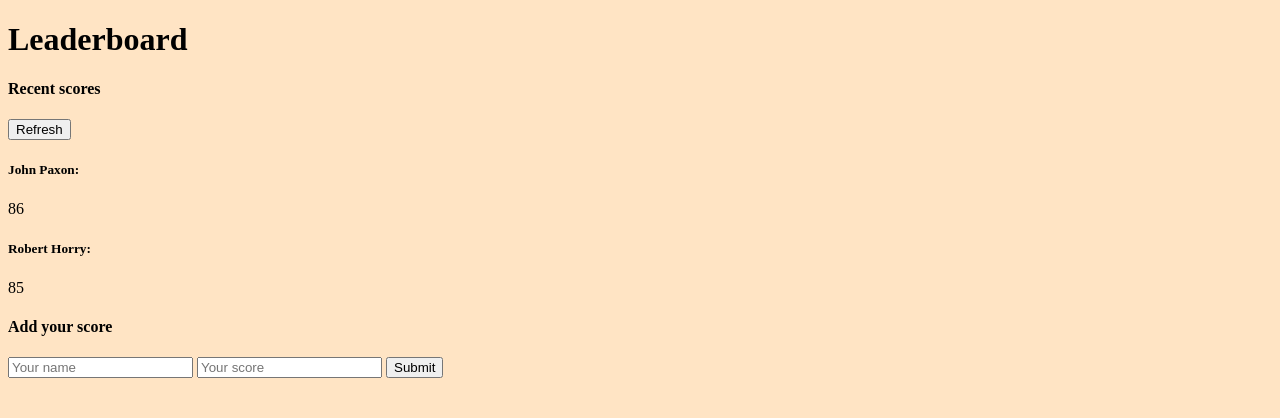
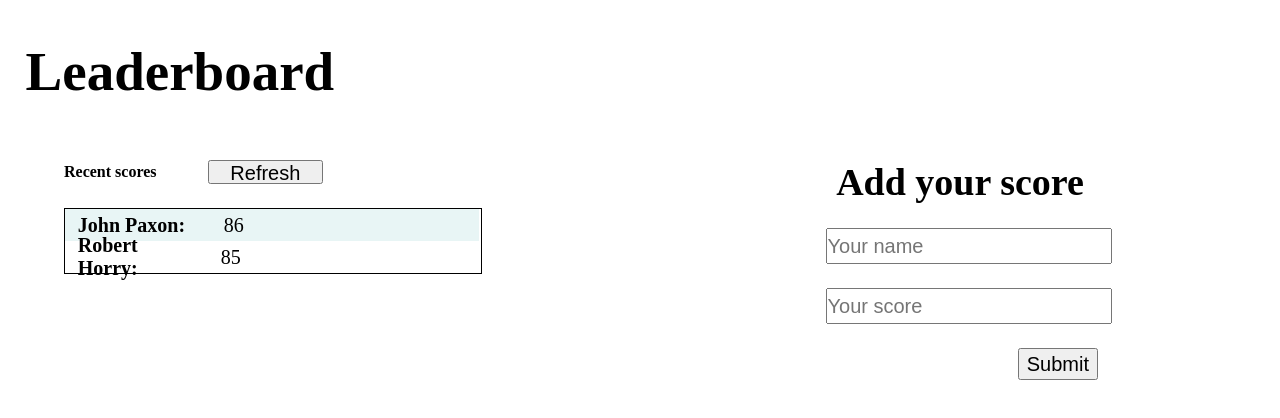
Before and after one commit to eamador1/leaderboard, a website built with webpack: page src/index.html in a window 1280 px wide. Built offline with nearby package versions, Linux system fonts and the light colour scheme.

Commit message:
Add minimum style to match wireframe

```diff
--- a/src/style.css
+++ b/src/style.css
@@ -1,3 +1,169 @@
+*,
 body {
-  background-color: bisque;
+  padding: 0;
+  margin: 0;
 }
+
+h1 {
+  margin-left: 5vw;
+  padding-top: 3vh;
+  padding-bottom: 5vh;
+}
+
+.displaySection div:first-child {
+  display: flex;
+  align-items: center;
+  justify-content: center;
+}
+
+.displaySection div:nth-child(2) div:nth-child(odd) {
+  width: 96.5%;
+  margin-left: 0;
+  height: 4vh;
+  background-color: rgb(232, 245, 245);
+  display: flex;
+  justify-content: flex-start;
+}
+
+.addScore {
+  display: flex;
+  flex-direction: column;
+  align-items: center;
+}
+
+.addScore h4 {
+  margin-bottom: 3vh;
+}
+
+.displaySection div h4 {
+  margin-right: 4vw;
+}
+
+.refresh {
+  width: 20vw;
+  height: 3vh;
+  margin-left: 4vw;
+}
+
+.displayList {
+  display: flex;
+  flex-direction: column;
+  border: 1px solid black;
+  width: 70vw;
+  margin-left: 10vw;
+  margin-top: 3vh;
+  margin-bottom: 3vh;
+}
+
+.user {
+  display: flex;
+  justify-content: flex-start;
+  width: 68vw;
+  margin-left: 0;
+  padding-left: 2vw;
+}
+
+.user h5 {
+  width: 45%;
+}
+
+.user span {
+  margin-left: 2vw;
+}
+
+.addForm {
+  display: flex;
+  flex-direction: column;
+}
+
+.name,
+.score {
+  width: 50vw;
+  margin-bottom: 1vh;
+}
+
+.submit {
+  width: 20vw;
+  margin-left: 31vw;
+}
+
+@media screen and (min-width: 768px) {
+  body {
+    display: grid;
+    grid-template-columns: 50% 50%;
+    grid-template-rows: 20vh auto;
+  }
+
+  h1 {
+    grid-area: 1/1/2/2;
+    padding-top: 5vh;
+    padding-bottom: 0;
+    font-size: 55px;
+    margin-left: 2vw;
+  }
+
+  .displaySection {
+    grid-area: 2/1/3/2;
+  }
+
+  .displaySection div:first-child {
+    justify-content: flex-start;
+    margin-left: 5vw;
+  }
+
+  .displaySection div:nth-child(2) div:nth-child(even) {
+    width: 94%;
+    margin-left: 0;
+    height: 4vh;
+    align-items: center;
+  }
+
+  .refresh {
+    width: 20%;
+    margin-left: 0;
+    font-size: 20px;
+  }
+
+  .addScore {
+    grid-area: 2/2/3/3;
+  }
+
+  .displayList {
+    width: 65%;
+    margin-left: 5vw;
+  }
+
+  .user {
+    padding-left: 1vw;
+  }
+
+  .user h5 {
+    font-size: 20px;
+    width: 30%;
+  }
+
+  .user span {
+    margin-left: 2vw;
+    font-size: 20px;
+  }
+
+  .addScore div h4 {
+    font-size: 38px;
+  }
+
+  .name,
+  .score {
+    font-size: 20px;
+    width: 105%;
+    margin-left: 0;
+    height: 4vh;
+    margin-bottom: 3vh;
+  }
+
+  .submit {
+    font-size: 20px;
+    width: 30%;
+    margin-left: 15vw;
+    height: 4vh;
+  }
+}
```
